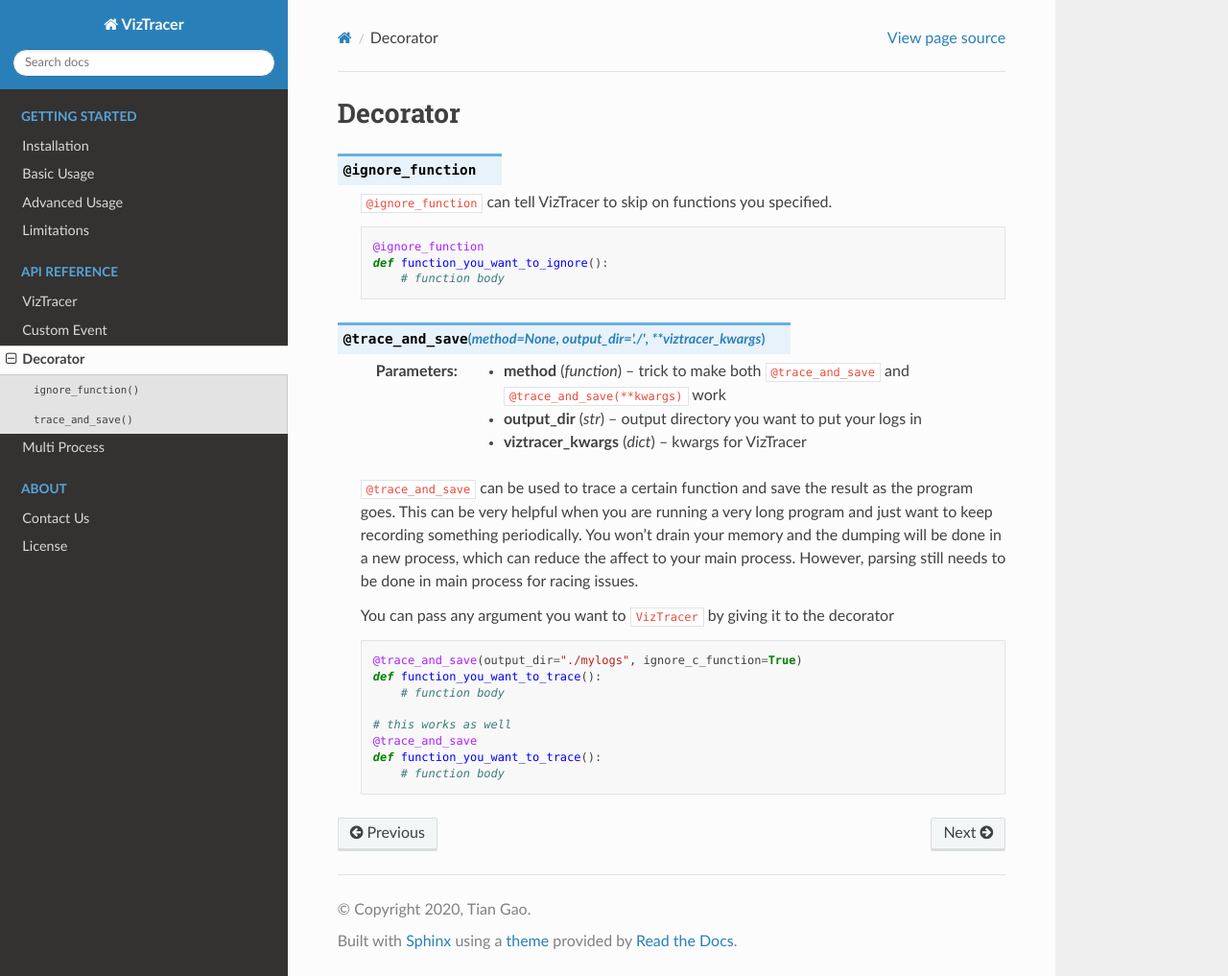
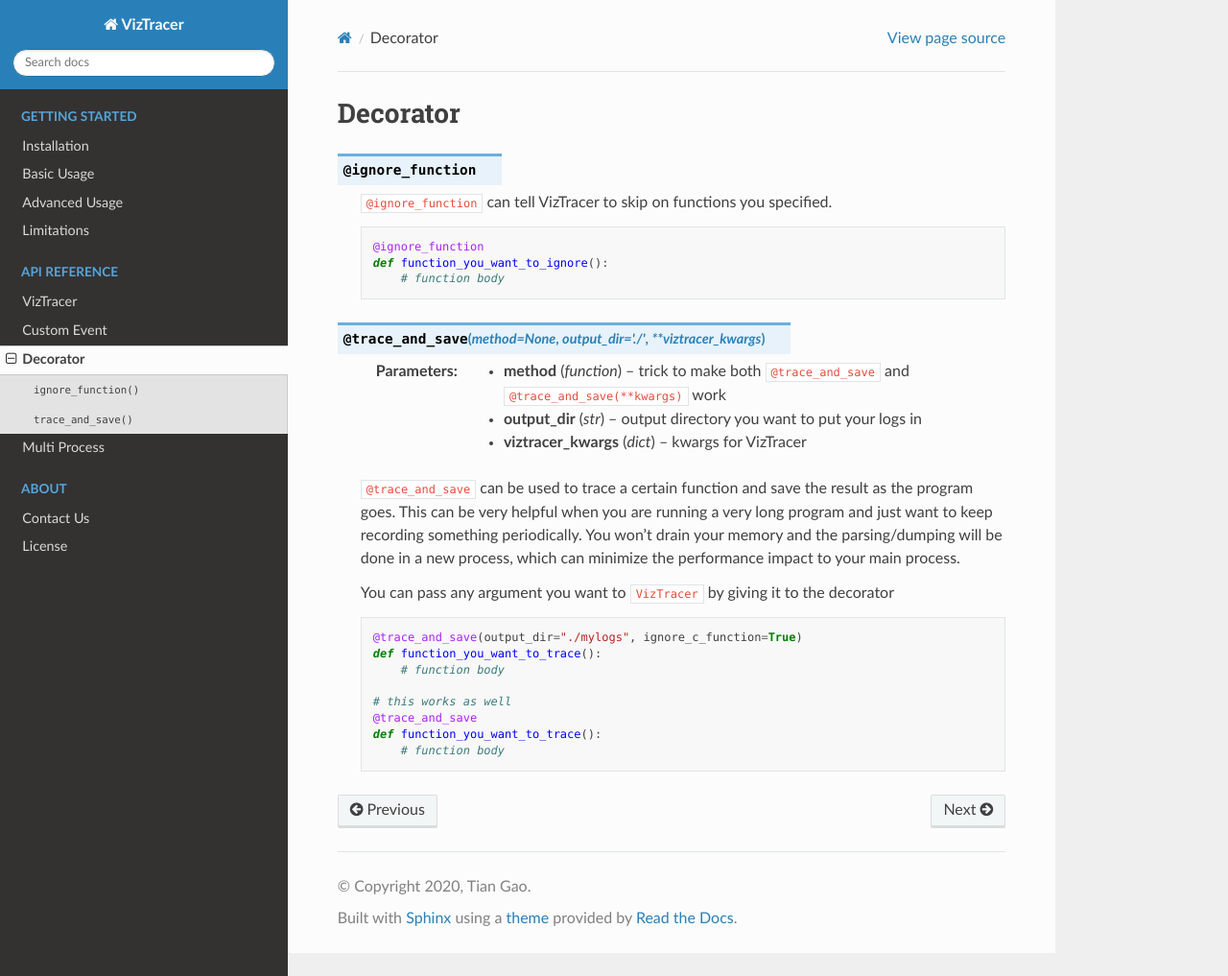
Before and after one commit to gaogaotiantian/viztracer, a Sphinx documentation site: the page built from docs/source/decorator.rst, in a window 1280 px wide and 1017 px high. Shown: the whole window at 96% size. Built offline with Sphinx 7.4.7 and the Read the Docs theme 2.0.0, drawn with Linux system fonts in a browser that asks for light colours.

Commit message:
Update docs for trace_and_save

```diff
--- a/docs/source/decorator.rst
+++ b/docs/source/decorator.rst
@@ -19,9 +19,8 @@
 
     ``@trace_and_save`` can be used to trace a certain function and save the result as the program goes.
     This can be very helpful when you are running a very long program and just want to keep recording
-    something periodically. You won't drain your memory and the dumping will be done in a new process,
-    which can reduce the affect to your main process. However, parsing still needs to be done in main
-    process for racing issues.
+    something periodically. You won't drain your memory and the parsing/dumping will be done in a new process,
+    which can minimize the performance impact to your main process.
 
     You can pass any argument you want to ``VizTracer`` by giving it to the decorator
 
```
